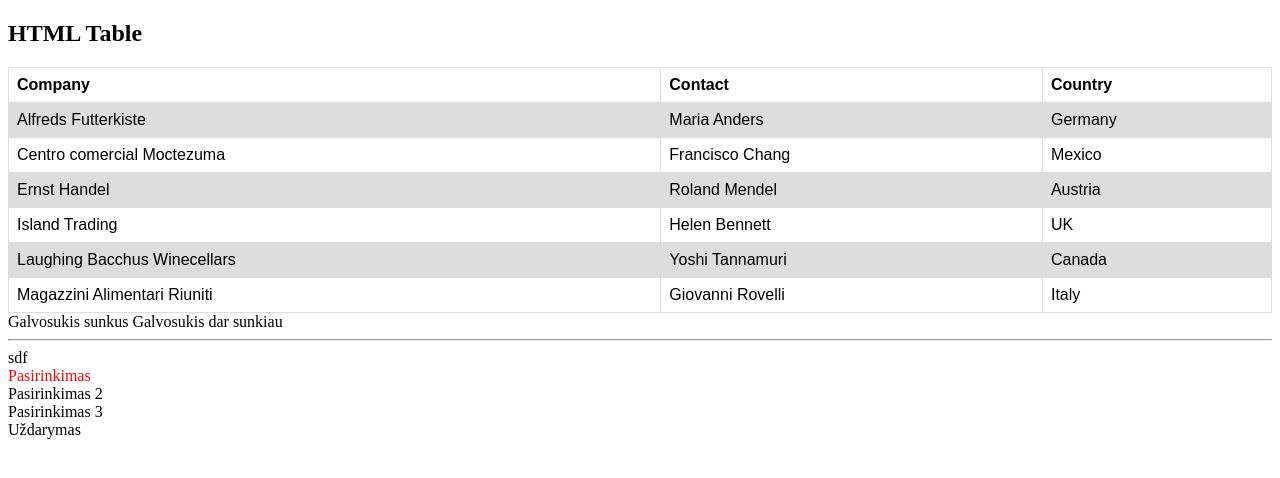
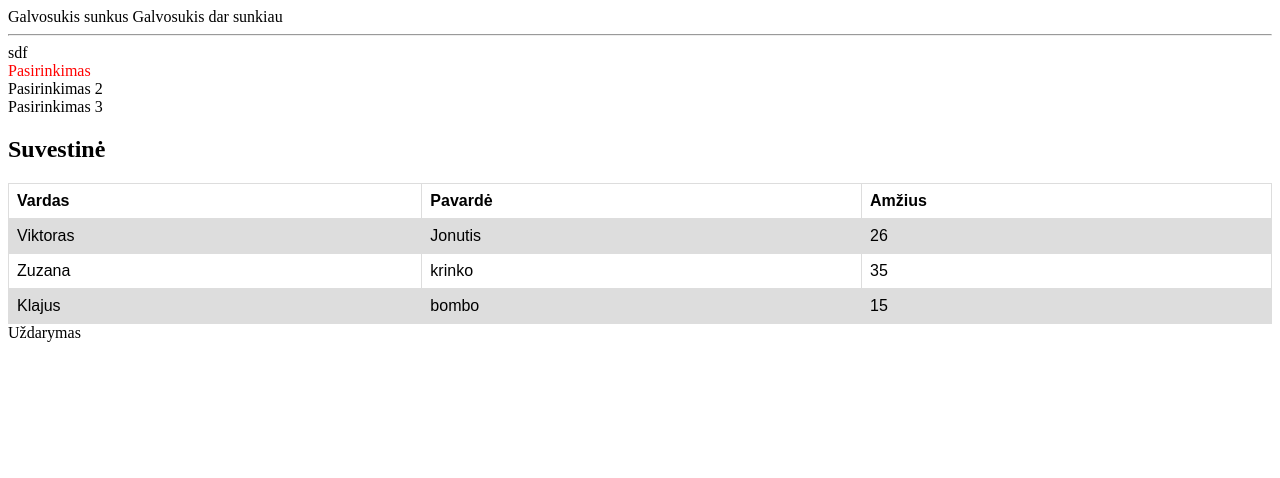
Before and after one commit to Vikteris/Mokslai-Intro, a plain HTML site: page index.html in a window 1280 px wide. Drawn offline with Linux system fonts and the light colour scheme.

Commit message:
Lentelės idėjimas

```diff
--- a/index.html
+++ b/index.html
@@ -5,6 +5,26 @@
     <meta name="viewport" content="width=device-width, initial-scale=1.0">
     <title>Bandymas</title>
 </head>
+<body>
+    <header>
+        Galvosukis
+        sunkus Galvosukis
+        dar sunkiau
+        <nav>
+            <a> <hr>sdf</a>
+        </nav>
+    </header>
+    <main>
+        <section>
+        <font color="red">Pasirinkimas</font>
+        </section>
+        <section>
+            Pasirinkimas 2
+        </section>
+        <section>
+            Pasirinkimas 3
+        </section>
+    </main>
     <style>
         table {
           font-family: arial, sans-serif;
@@ -25,65 +45,30 @@
         </head>
         <body>
 
-    <h2>HTML Table</h2>
+        <h2>Suvestinė</h2>
 
         <table>
           <tr>
-        <th>Company</th>
-        <th>Contact</th>
-        <th>Country</th>
+            <th>Vardas</th>
+            <th>Pavardė</th>
+            <th>Amžius</th>
           </tr>
           <tr>
-        <td>Alfreds Futterkiste</td>
-        <td>Maria Anders</td>
-        <td>Germany</td>
+            <td>Viktoras</td>
+            <td>Jonutis</td>
+            <td>26</td>
           </tr>
           <tr>
-        <td>Centro comercial Moctezuma</td>
-        <td>Francisco Chang</td>
-        <td>Mexico</td>
+            <td>Zuzana</td>
+            <td>krinko</td>
+            <td>35</td>
           </tr>
           <tr>
-        <td>Ernst Handel</td>
-        <td>Roland Mendel</td>
-        <td>Austria</td>
-      </tr>
-      <tr>
-        <td>Island Trading</td>
-        <td>Helen Bennett</td>
-        <td>UK</td>
-      </tr>
-      <tr>
-        <td>Laughing Bacchus Winecellars</td>
-        <td>Yoshi Tannamuri</td>
-        <td>Canada</td>
-      </tr>
-      <tr>
-        <td>Magazzini Alimentari Riuniti</td>
-        <td>Giovanni Rovelli</td>
-        <td>Italy</td>
+            <td>Klajus</td>
+            <td>bombo</td>
+            <td>15</td>
           </tr>
         </table>
-<body>
-    <header>
-        Galvosukis
-        sunkus Galvosukis
-        dar sunkiau
-        <nav>
-            <a> <hr>sdf</a>
-        </nav>
-    </header>
-    <main>
-        <section>
-        <font color="red">Pasirinkimas</font>
-        </section>
-        <section>
-            Pasirinkimas 2
-        </section>
-        <section>
-            Pasirinkimas 3
-        </section>
-    </main>
     <footer>
         Uždarymas
     </footer>
```
Lines whose indentation alone changed are shown as unchanged.
